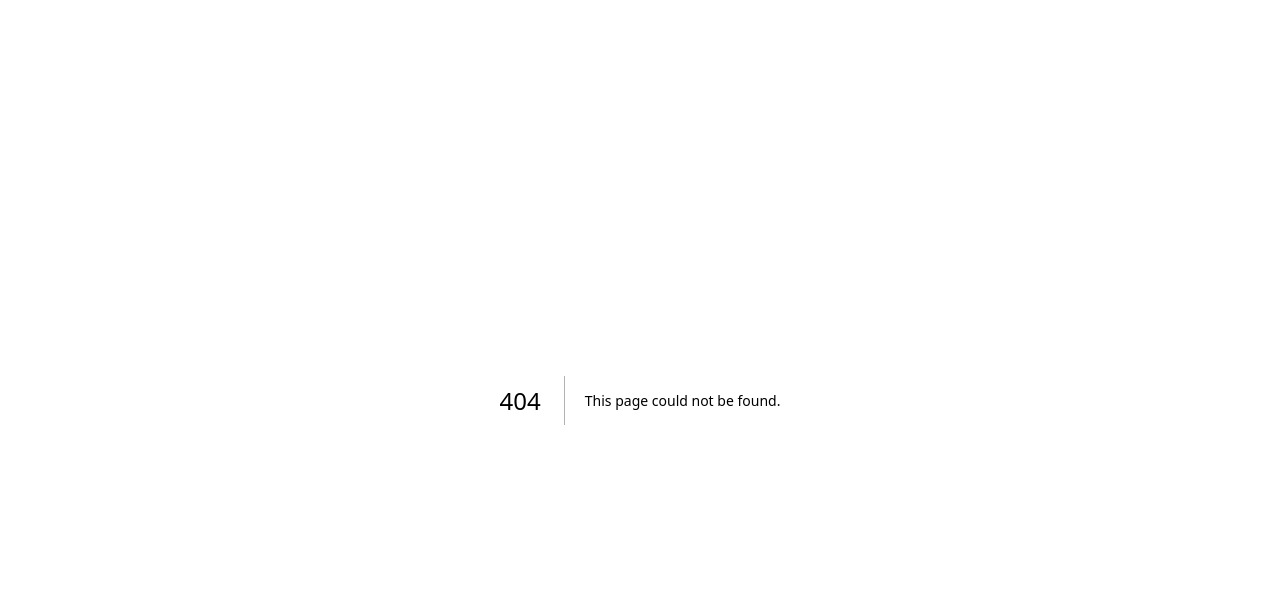
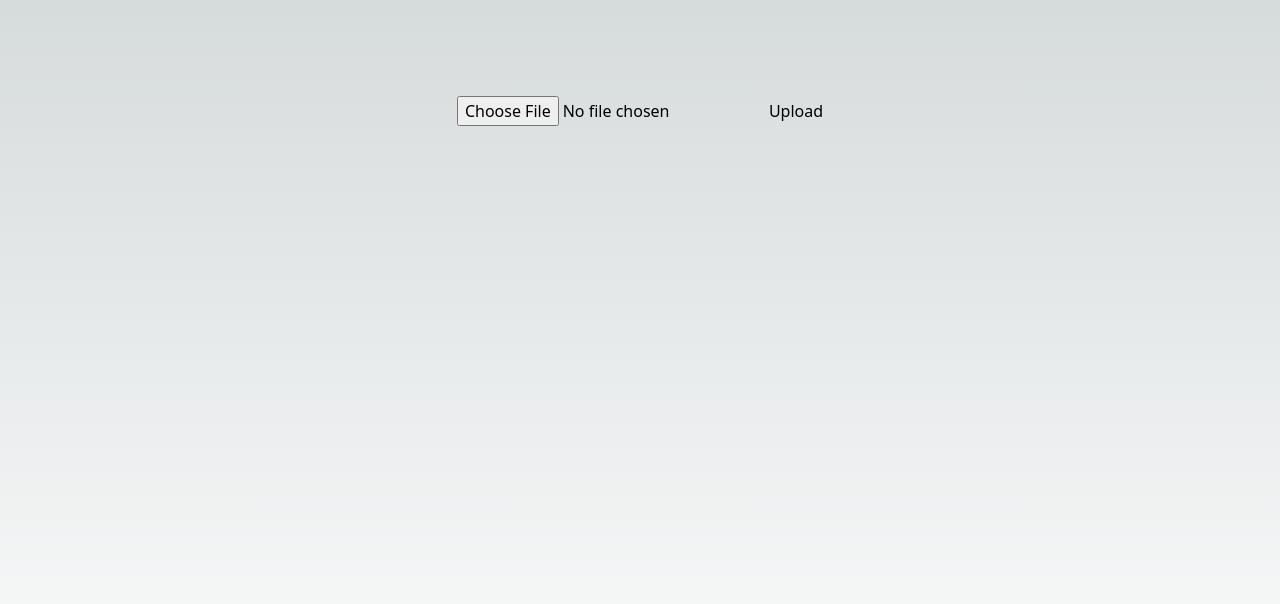
Before and after one commit to LideDevelops/liliths-memorial, a Next.js app in the folder liliths-memorial-client/: page /admin/galerie in a window 1280 px wide. Before the commit this address had no page. Shown: the top 604 px of the page. Built offline with nearby package versions, Linux system fonts and the light colour scheme.

Commit message:
Allowed image upload

```diff
--- a/liliths-memorial-client/package.json
+++ b/liliths-memorial-client/package.json
@@ -18,6 +18,7 @@
     "react-dom": "^18"
   },
   "devDependencies": {
+    "@types/formidable": "^3.4.5",
     "@types/node": "^20",
     "@types/react": "^18",
     "@types/react-dom": "^18",
--- a/liliths-memorial-client/src/app/edit/page.tsx
+++ b/liliths-memorial-client/src/app/admin/edit/page.tsx
@@ -1,6 +1,5 @@
 "use client"
 import React, { useState } from 'react';
-import { SignOut } from "@/components/sign.out";
 
 export default function Edit() {
   const [title, setTitle] = useState('');
--- /dev/null
+++ b/liliths-memorial-client/src/app/admin/galerie/page.tsx
@@ -0,0 +1,9 @@
+import { UploadImageForm } from "@/components/uploadImageForm";
+
+export default function Home() {
+  return (
+    <main className="flex min-h-screen flex-col items-center justify-between p-24">
+      <UploadImageForm />
+    </main>
+  );
+}
--- a/liliths-memorial-client/src/app/edit/layout.tsx
+++ b/liliths-memorial-client/src/app/admin/layout.tsx
@@ -3,7 +3,7 @@ import React, { ReactNode } from 'react';
 export default function Layout({ children }: { children: ReactNode }) {
     return (
       <>
-        <main>{children}</main>
+        <div>{children}</div>
       </>
     )
   }
--- /dev/null
+++ b/liliths-memorial-client/src/app/api/galerie/route.ts
@@ -0,0 +1,32 @@
+import { NextRequest, NextResponse } from "next/server";
+import path from "path";
+import fs from "fs";
+
+const UPLOAD_DIR = path.resolve(process.env.ROOT_PATH ?? "", "public/galerie");
+
+export const POST = async (req: NextRequest) => {
+  const formData = await req.formData();
+  const body = Object.fromEntries(formData);
+  const file = (body.file as Blob) || null;
+
+  if (file) {
+    const buffer = Buffer.from(await file.arrayBuffer());
+    if (!fs.existsSync(UPLOAD_DIR)) {
+      fs.mkdirSync(UPLOAD_DIR);
+    }
+
+    fs.writeFileSync(
+      path.resolve(UPLOAD_DIR, (body.file as File).name),
+      buffer
+    );
+  } else {
+    return NextResponse.json({
+      success: false,
+    });
+  }
+
+  return NextResponse.json({
+    success: true,
+    name: (body.file as File).name,
+  });
+};
--- /dev/null
+++ b/liliths-memorial-client/src/components/uploadImageForm.tsx
@@ -0,0 +1,58 @@
+"use client";
+
+import React, { useState } from 'react';
+
+export const UploadImageForm = () => {
+  const [previewUrl, setPreviewUrl] = useState<string | null>(null);
+  const [selectedFile, setSelectedFile] = useState<File | null>(null);
+
+  const handleFileChange = (e: React.ChangeEvent<HTMLInputElement>) => {
+    if (e.target.files && e.target.files[0]) {
+      const file = e.target.files[0];
+
+      // Generate a preview URL
+      const reader = new FileReader();
+      reader.onload = (e) => {
+        setPreviewUrl(e.target?.result as string);
+      };
+      reader.readAsDataURL(file);
+
+      // Store the selected file in state
+      setSelectedFile(file);
+    }
+  };
+
+  const handleUpload = async () => {
+    if (selectedFile) {
+      const formData = new FormData();
+      formData.append("file", selectedFile);
+
+      const response = await fetch("/api/galerie", {
+        method: "POST",
+        body: formData,
+      });
+
+      const result = await response.json();
+      if (result.success) {
+        alert("Upload ok : " + result.name);
+        // Reset preview and selected file after successful upload
+        setPreviewUrl(null);
+        setSelectedFile(null);
+      } else {
+        alert("Upload failed");
+      }
+    }
+  };
+
+  return (
+    <div>
+      <input
+        type="file"
+        name="file"
+        onChange={handleFileChange}
+      />
+      {previewUrl && <img src={previewUrl} alt="Image preview" style={{ maxWidth: '100%', maxHeight: '300px' }} />}
+      <button onClick={handleUpload} disabled={!selectedFile}>Upload</button>
+    </div>
+  );
+};
--- a/liliths-memorial-client/src/middleware.ts
+++ b/liliths-memorial-client/src/middleware.ts
@@ -4,7 +4,7 @@ import { auth } from './auth';
 export async function middleware(request: NextRequest) {
   const session = await auth();
 
-  if (!session?.user && request.url.match('/edit')) {
+  if (!session?.user && request.url.match('/admin')) {
     return Response.redirect(new URL('/', request.url))
   }
 }
```
Also changed, not shown: liliths-memorial-client/public/galerie/20240707_182618.jpg (added), 1 other file (tests, documents, lock files or other folders).
